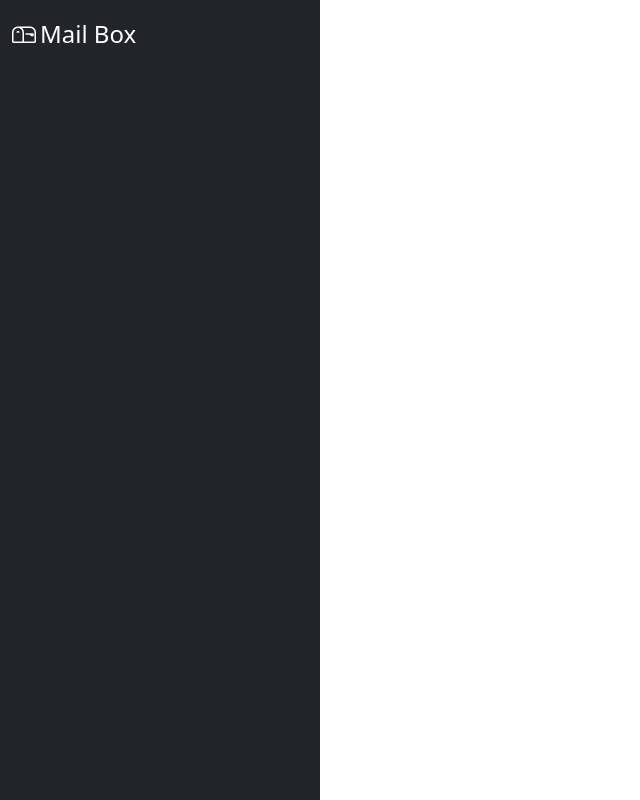
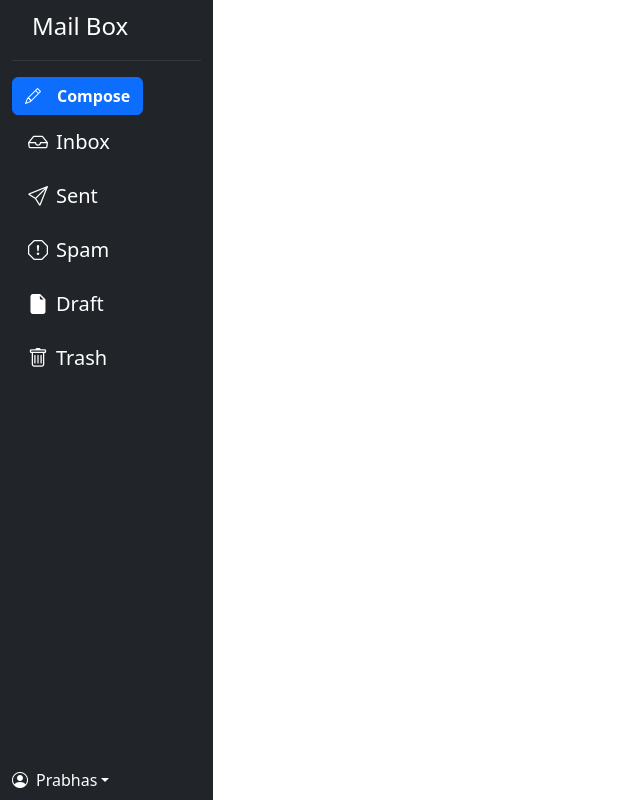
Before and after one commit to prabhasg56/mail-box-client-react, a React (Create React App) app: page / in a window 1280 px wide. Shown: the top 800 px of the page, without its empty margins (0-640 px from the left). Built offline with nearby package versions, Linux system fonts and the light colour scheme.

Commit message:
working on sidebar menu

```diff
--- a/src/App.js
+++ b/src/App.js
@@ -1,6 +1,7 @@
 import { useDispatch, useSelector } from "react-redux";
 import { useEffect } from "react";
 import { Route, Routes } from "react-router-dom";
+import 'bootstrap/js/dist/dropdown';
 
 import SignUpPage from "./pages/Auth/SignUpPage";
 import SignInPage from "./pages/Auth/SignInPage";
@@ -26,12 +27,14 @@ function App() {
 
   return (
     <>
-    <SideBarMenu/>
+    {/* <MainNavigation/> */}
+    <SideBarMenu>
       <Routes>
         <Route path="/" element={<SignUpPage />} />
         <Route path="signin" element={<SignInPage />} />
         <Route path="composeMail" element={<ComposeMailPage />} />
       </Routes>
+      </SideBarMenu>
     </>
   );
 }
--- a/src/components/Auth/SignUpForm.js
+++ b/src/components/Auth/SignUpForm.js
@@ -45,7 +45,7 @@ const SignUpForm = () => {
 
   return (
     <>
-      <div className="d-flex justify-content-center mt-5">
+      <div className="d-flex justify-content-center">
         <Form className="p-3 border border-dark rounded ">
           <h3 className="text-center">Sign Up</h3>
 
--- a/src/components/Mail/ComposeMail.js
+++ b/src/components/Mail/ComposeMail.js
@@ -77,8 +77,8 @@ const ComposeMail = () => {
 
   return (
     <Fragment>
-      <div className="p-5 bg-secondary vh-100">
-        <div className="container bg-white mt-5 p-5">
+      <div className="p-5 bg-secondary vh-100 ">
+        <div className="container bg-white p-5 ">
           <h3>Compose mail</h3>
           <Stack
             className="border-bottom border-dark"
--- /dev/null
+++ b/src/components/SideMenu/SideBarMenu.css
@@ -0,0 +1,7 @@
+.nav-pills li a:hover {
+    background-color: rgb(78, 75, 75)
+}
+
+.dropdown-menu a:hover {
+    background-color: rgb(209, 200, 200)
+}
--- a/src/components/SideMenu/SideBarMenu.js
+++ b/src/components/SideMenu/SideBarMenu.js
@@ -1,19 +1,108 @@
-import React from 'react';
+import React from "react";
+import { Button } from "react-bootstrap";
+import "./SideBarMenu.css";
+import { NavLink } from "react-router-dom";
 
-const SideBarMenu = () => {
+const SideBarMenu = (props) => {
   return (
-    <div className='container-fluid'>
-        <div className='row'>
-            <div className='bg-dark col-auto col-md-3 min-vh-100'>
-                <a className='text-decoration-none text-white d-flex align-itemcenter mt-3'>
-                    <i className='fs-4 bi bi-mailbox'></i>
-                    <span className='ms-1 fs-4'>Mail Box</span>
+    <div className="container-fluid">
+
+      <div className="row">
+        <div className="bg-dark col-auto col-md-2 min-vh-100 d-flex justify-content-between flex-column">
+          <div>
+            <a className="text-decoration-none text-white d-flex align-itemcenter ms-3 mt-2 ">
+              <span className="ms-1 fs-4 d-none d-sm-inline">Mail Box</span>
+            </a>
+            <hr className="text-secondary" />
+            <Button>
+              <i className="bi bi-pencil"></i>
+              <NavLink className="d-none d-sm-inline ms-3 fw-bold text-decoration-none text-white" to='/composeMail'>Compose</NavLink>
+            </Button>
+            <ul class="nav nav-pills flex-column ">
+              <li class="nav-item text-white fs-4 my-1 py-2 py-sm-0">
+                <a
+                  href="#"
+                  class="nav-link text-white fs-5"
+                  aria-current="page"
+                >
+                  <i className="bi bi-inbox"></i>
+                  <span className="ms-2 d-none d-sm-inline">Inbox</span>
                 </a>
+              </li>
+              <li class="nav-item text-white fs-4 my-1 py-2 py-sm-0">
+                <a
+                  href="#"
+                  class="nav-link text-white fs-5"
+                  aria-current="page"
+                >
+                  <i className="bi bi-send"></i>
+                  <span className="ms-2 d-none d-sm-inline">Sent</span>
+                </a>
+              </li>
+              <li class="nav-item text-white fs-4 my-1 py-2 py-sm-0">
+                <a
+                  href="#"
+                  class="nav-link text-white fs-5"
+                  aria-current="page"
+                >
+                  <i className="bi bi-exclamation-octagon"></i>
+                  <span className="ms-2 d-none d-sm-inline">Spam</span>
+                </a>
+              </li>
+
+              <li class="nav-item text-white fs-4 my-1 py-2 py-sm-0">
+                <a
+                  href="#"
+                  class="nav-link text-white fs-5"
+                  aria-current="page"
+                >
+                  <i className="bi bi-file-earmark-fill"></i>
+                  <span className="ms-2 d-none d-sm-inline">Draft</span>
+                </a>
+              </li>
+              <li class="nav-item text-white fs-4 my-1 py-2 py-sm-0">
+                <a
+                  href="#"
+                  class="nav-link text-white fs-5"
+                  aria-current="page"
+                >
+                  <i className="bi bi-trash"></i>
+                  <span className="ms-2 d-none d-sm-inline">Trash</span>
+                </a>
+              </li>
+            </ul>
+          </div>
+
+          <div class="dropdown open mb-2">
+            <a
+              class="text-decoration-none text-white dropdown-toggle"
+              type="button"
+              id="triggerId"
+              data-bs-toggle="dropdown"
+              aria-haspopup="true"
+              aria-expanded="false"
+            >
+              <i className="bi bi-person-circle"></i>
+              <span className="ms-2">Prabhas</span>
+            </a>
+            <div class="dropdown-menu" aria-labelledby="triggerId">
+              <a class="dropdown-item" href="#">
+                {" "}
+                <span className="d-sm-inline">1</span>{" "}
+                <span className="d-none d-sm-inline">Profile</span>
+              </a>
+              <a class="dropdown-item" href="#">
+                <span className="d-sm-inline">2</span>{" "}
+                <span className="d-none d-sm-inline">Log Out</span>
+              </a>
             </div>
+          </div>
         </div>
+      </div>
+      <main>{props.children}</main>
 
     </div>
-  )
-}
+  );
+};
 
 export default SideBarMenu;
```
